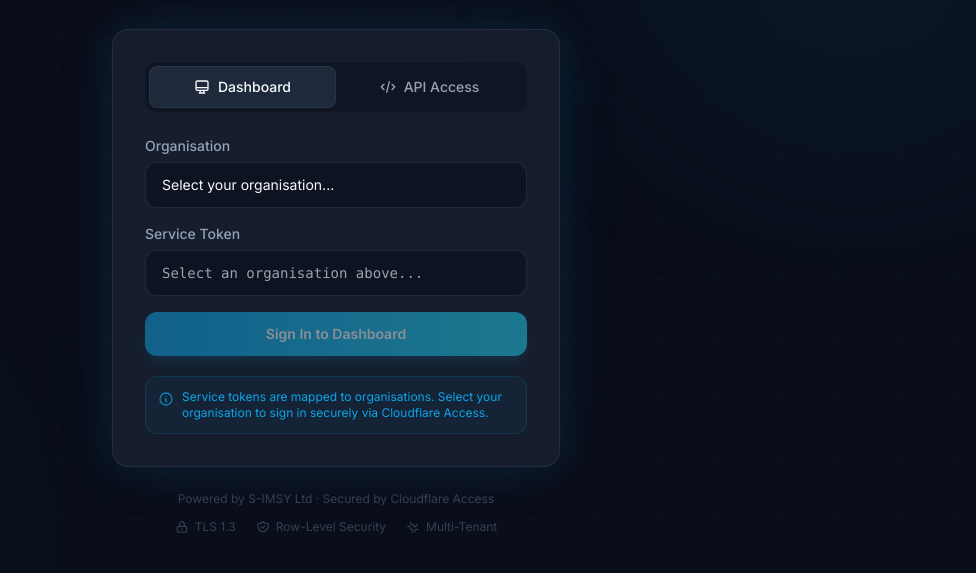
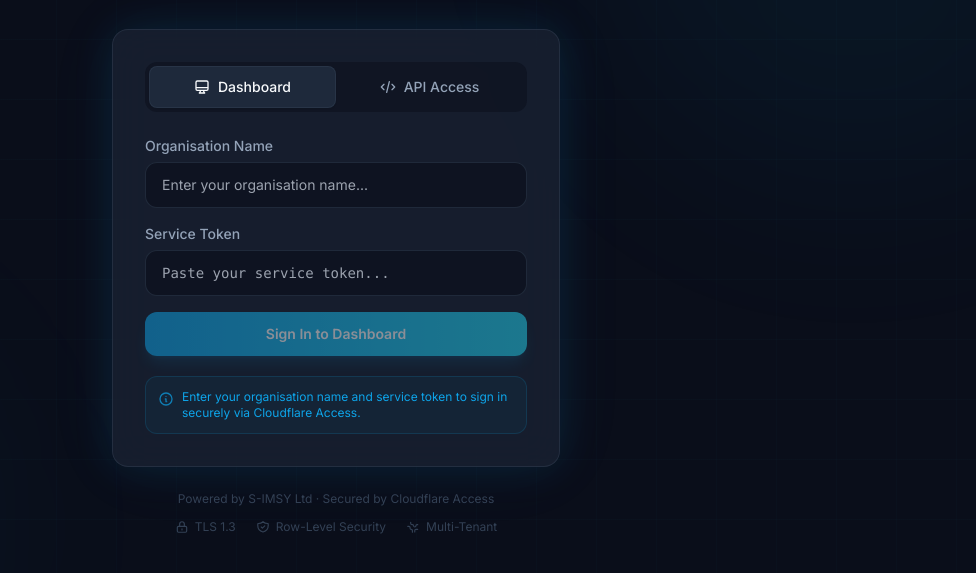
Before and after one commit to jim4golf/simsy-reporting-frontend, a plain HTML site: page index.html in a window 1280 px wide. Shown: the part 201-774 px from the top of the page, without its empty margins (304-1280 px from the left). Drawn offline with nearby package versions, Linux system fonts and the light colour scheme.

Commit message:
Replace org dropdown with manual text inputs for privacy
- Remove organisation dropdown that exposed all client names
- Replace with free-text org name + token paste fields
- Remove ORGS token map from config.js (no longer in source)
- Enable Sign In button when both fields have values
- Add Enter key support on token field

Co-Authored-By: Claude (claude-opus-4-6) <noreply@anthropic.com>

```diff
--- a/index.html
+++ b/index.html
@@ -73,16 +73,16 @@ tailwind.config = {
       <div id="form-browser">
         <div class="space-y-4">
           <div>
-            <label class="block text-sm font-medium text-simsy-grey mb-1.5">Organisation</label>
-            <select id="org-select" onchange="onOrgChange()" class="w-full px-4 py-3 rounded-xl bg-simsy-dark/60 border border-simsy-grey-dark/50 text-simsy-white focus:outline-none focus:ring-2 focus:ring-simsy-blue/40 focus:border-simsy-blue/40 transition-all text-sm appearance-none cursor-pointer">
-              <option value="">Select your organisation...</option>
-            </select>
+            <label class="block text-sm font-medium text-simsy-grey mb-1.5">Organisation Name</label>
+            <input id="org-input" type="text" oninput="onFormChange()"
+              class="w-full px-4 py-3 rounded-xl bg-simsy-dark/60 border border-simsy-grey-dark/50 text-simsy-white focus:outline-none focus:ring-2 focus:ring-simsy-blue/40 focus:border-simsy-blue/40 transition-all text-sm"
+              placeholder="Enter your organisation name...">
           </div>
           <div>
             <label class="block text-sm font-medium text-simsy-grey mb-1.5">Service Token</label>
-            <input id="token-input" type="text" readonly
-              class="w-full px-4 py-3 rounded-xl bg-simsy-dark/60 border border-simsy-grey-dark/50 text-simsy-grey-dark focus:outline-none transition-all text-sm font-mono"
-              placeholder="Select an organisation above...">
+            <input id="token-input" type="text" oninput="onFormChange()" onkeydown="if(event.key==='Enter')handleLogin()"
+              class="w-full px-4 py-3 rounded-xl bg-simsy-dark/60 border border-simsy-grey-dark/50 text-simsy-white focus:outline-none focus:ring-2 focus:ring-simsy-blue/40 focus:border-simsy-blue/40 transition-all text-sm font-mono"
+              placeholder="Paste your service token...">
           </div>
 
           <!-- Error message -->
@@ -102,7 +102,7 @@ tailwind.config = {
         <div class="mt-5 p-3 rounded-xl bg-simsy-blue/5 border border-simsy-blue/15">
           <p class="text-xs text-simsy-blue flex items-start gap-2">
             <svg class="w-4 h-4 mt-0.5 flex-shrink-0 opacity-70" fill="none" stroke="currentColor" viewBox="0 0 24 24"><path stroke-linecap="round" stroke-linejoin="round" stroke-width="2" d="M13 16h-1v-4h-1m1-4h.01M21 12a9 9 0 11-18 0 9 9 0 0118 0z"/></svg>
-            <span>Service tokens are mapped to organisations. Select your organisation to sign in securely via Cloudflare Access.</span>
+            <span>Enter your organisation name and service token to sign in securely via Cloudflare Access.</span>
           </p>
         </div>
       </div>
@@ -176,32 +176,16 @@ tailwind.config = {
       window.location.href = 'dashboard.html';
     }
 
-    // Populate org dropdown
-    const orgSelect = document.getElementById('org-select');
-    Object.keys(CONFIG.ORGS).forEach(name => {
-      const opt = document.createElement('option');
-      opt.value = name;
-      opt.textContent = name;
-      orgSelect.appendChild(opt);
-    });
-
-    function onOrgChange() {
-      const org = orgSelect.value;
-      const tokenInput = document.getElementById('token-input');
-      const loginBtn = document.getElementById('login-btn');
-      if (org && CONFIG.ORGS[org]) {
-        tokenInput.value = CONFIG.ORGS[org];
-        loginBtn.disabled = false;
-      } else {
-        tokenInput.value = '';
-        loginBtn.disabled = true;
-      }
+    function onFormChange() {
+      const org = document.getElementById('org-input').value.trim();
+      const token = document.getElementById('token-input').value.trim();
+      document.getElementById('login-btn').disabled = !(org && token);
       document.getElementById('login-error').classList.add('hidden');
     }
 
     async function handleLogin() {
-      const org = orgSelect.value;
-      const token = document.getElementById('token-input').value;
+      const org = document.getElementById('org-input').value.trim();
+      const token = document.getElementById('token-input').value.trim();
       if (!org || !token) return;
 
       const btn = document.getElementById('login-btn');
--- a/js/config.js
+++ b/js/config.js
@@ -6,15 +6,6 @@ const CONFIG = {
   DEFAULT_PAGE_SIZE: 50,
   MAX_PAGE_SIZE: 1000,
   CACHE_TTL_MS: 60000, // 60 seconds
-
-  ORGS: {
-    'Allsee Technologies Limited': '634a3e09-9e6e-4758-a73b-1abcf9d12809',
-    'Cellular-Lan': '37d2ceba-af8b-4877-b2a1-b58c3a366b1a',
-    'SIMSY_application (S-IMSY)': '4199c6bb-6c2b-4dcc-904b-b189003b6c97',
-    'Travel-SIMSY': '4e01aa70-bd3a-45ea-9fd0-2e76b1a5440a',
-    'Eclipse': 'fccdba5d-46a2-4212-bb8a-1fc1e48fb326',
-    'Trvllr': 'a1b2c3d4-trvllr-test-token-0001',
-  },
 
   DATE_RANGES: {
     '7d':   { label: 'Last 7 days',   days: 7 },
```
